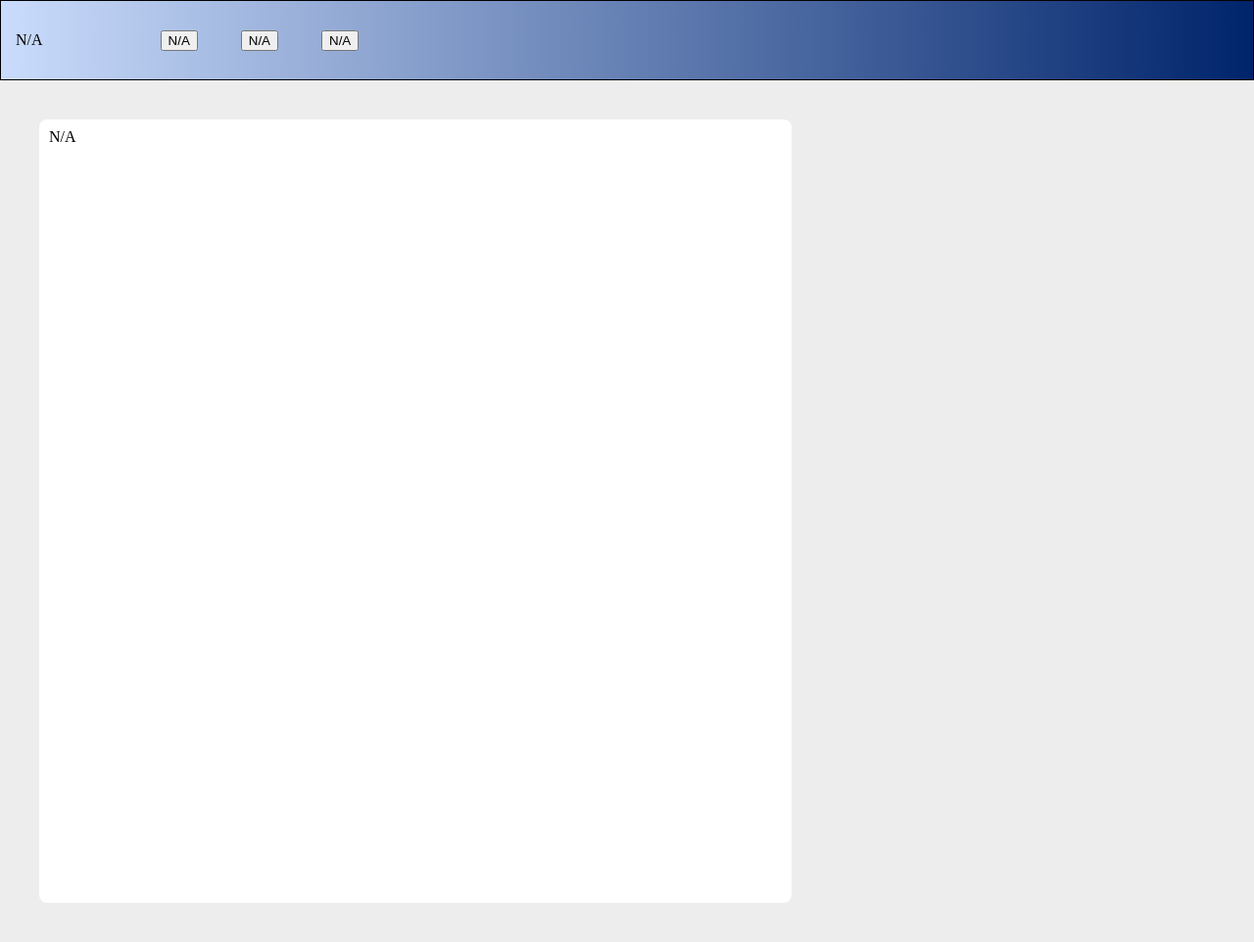
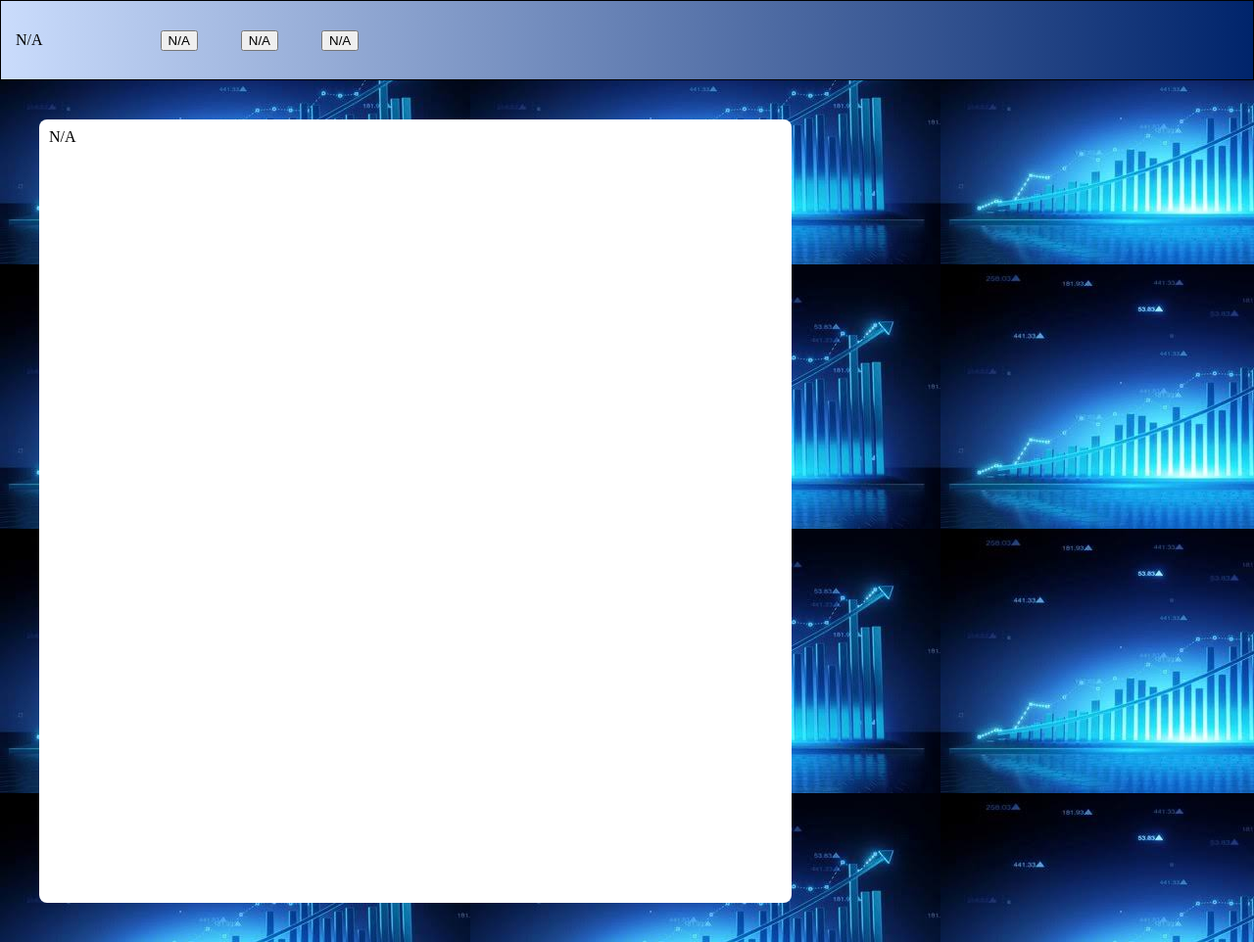
Before and after one commit to Vivid21Monke/Cripto, a PHP site: page / in a window 1280 px wide. Shown: the whole page at 98% size. Run offline with PHP 8.4, Linux system fonts and the light colour scheme; data that the repository does not hold is empty.

Commit message:
background

```diff
--- a/crypto/index.css
+++ b/crypto/index.css
@@ -71,3 +71,6 @@ padding-right: 100px;
 .curency-individual{
     padding: 10px;
 }
+body {
+    background-image: url("IMG/stock.jpg");;
+   }
```
Also changed, not shown: crypto/IMG/stock.jpg (added).
